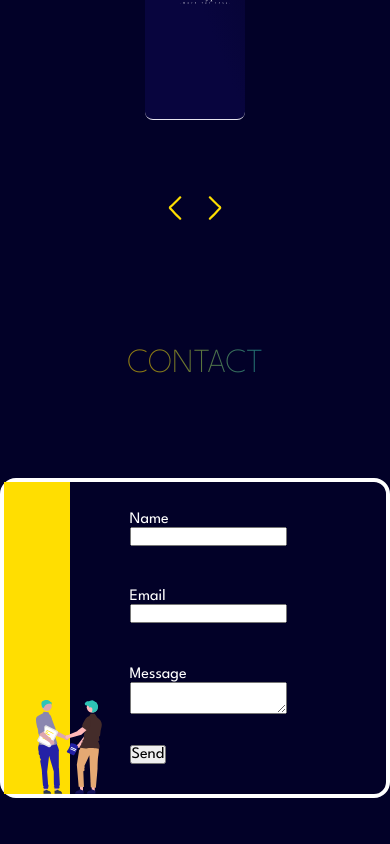
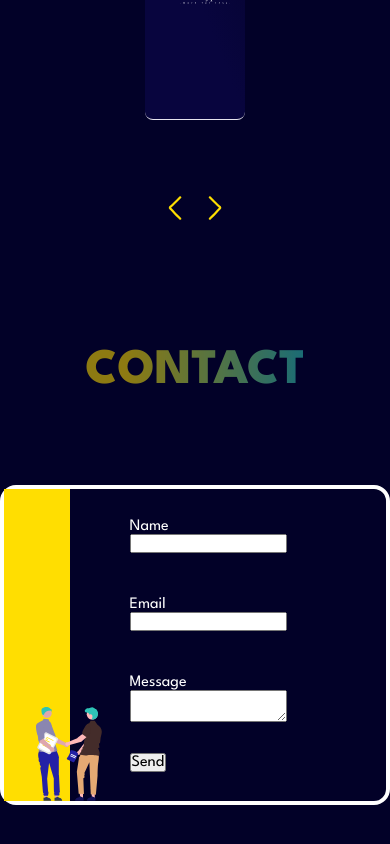
Before and after one commit to haniscape/hanyafifi-dev-2022, a React (Create React App) app: page / in a window 390 px wide. Shown: the part 3871-4715 px from the top of the page. Built offline with nearby package versions, Linux system fonts and the light colour scheme.

Commit message:
added sass to contact section

```diff
--- a/package.json
+++ b/package.json
@@ -11,7 +11,8 @@
     "nth-check": "^2.1.1",
     "react": "^18.2.0",
     "react-dom": "^18.2.0",
-    "react-scripts": "^2.1.3",
+    "react-scripts": "^5.0.1",
+    "sass": "^1.57.1",
     "web-vitals": "^2.1.4",
     "yarn": "^1.22.19"
   },
--- a/src/components/Contact/Contact.css
+++ /dev/null
@@ -1,76 +0,0 @@
-.contact {
-  width: 100%;
-  min-height: calc(100vh - 200px);
-  padding: 3rem 0;
-  display: flex;
-  justify-content: flex-start;
-  align-items: center;
-  flex-direction: column;
-}
-
-.contact .title h2 {
-  font-size: 3.75rem;
-  font-weight: 100;
-  text-transform: uppercase;
-  color: #2ec4b6;
-  background: linear-gradient(to left, #2ec4b6 0%, #ffde01 81%);
-  -webkit-background-clip: text;
-  -webkit-text-fill-color: transparent;
-  margin: 0;
-  opacity: 0.55;
-  user-select: none;
-}
-
-.contact .wrapper {
-  border: 4px solid #fff;
-  border-radius: 1rem;
-  display: flex;
-  justify-content: space-between;
-  height: 20rem;
-}
-
-.contact .wrapper .canvas {
-  width: 17vw;
-  height: 100%;
-  padding: 1rem;
-  margin: 0;
-  justify-content: flex-end;
-  background-color: #ffde01;
-  position: relative;
-}
-
-.contact .wrapper .canvas img {
-  position: absolute;
-  bottom: 0;
-  right: -2rem;
-  top: unset;
-  width: 17vw;
-}
-
-.contact .wrapper .contact-form {
-  width: 60%;
-  height: 100%;
-  padding: 1rem;
-  margin: auto;
-  display: flex;
-  flex-direction: column;
-  align-items: flex-start;
-  justify-content: space-evenly;
-}
-
-.contact .wrapper .contact-form .input-wrapper {
-  display: flex;
-  flex-direction: column;
-  height: 4rem;
-  width: 80%;
-}
-
-@media only screen and (max-width: 700px) {
-  .contact .title h2 {
-    font-size: calc(1.5rem + 2.5vw);
-  }
-  .contact .wrapper .contact-slider {
-    grid-template-columns: repeat(auto-fill, minmax(100%, 1fr));
-    grid-gap: 0.5rem;
-  }
-}
--- a/src/components/Contact/Contact.jsx
+++ b/src/components/Contact/Contact.jsx
@@ -1,5 +1,5 @@
 import React from 'react'
-import './Contact.css'
+import './Contact.scss'
 import ContactForm from './ContactForm'
 import contactPeople from "../../img/contact-people.svg";
 
--- /dev/null
+++ b/src/components/Contact/Contact.scss
@@ -0,0 +1,98 @@
+.contact {
+  width: 100%;
+  min-height: calc(100vh - 200px);
+  padding: 3rem 0;
+  display: flex;
+  justify-content: flex-start;
+  align-items: center;
+  flex-direction: column;
+
+
+  .title {
+    h2 {
+      font-size: 3.75rem;
+      font-weight: 100;
+      text-transform: uppercase;
+      color: #2ec4b6;
+      background: linear-gradient(to left, #2ec4b6 0%, #ffde01 81%);
+      -webkit-background-clip: text;
+      -webkit-text-fill-color: transparent;
+      margin: 0;
+      opacity: 0.55;
+      user-select: none;
+    }
+  }
+
+
+  .wrapper {
+    border: 4px solid #fff;
+    border-radius: 1rem;
+    display: flex;
+    justify-content: space-between;
+    height: 20rem;
+
+    .canvas {
+      width: 17vw;
+      height: 100%;
+      padding: 1rem;
+      margin: 0;
+      justify-content: flex-end;
+      background-color: #ffde01;
+      position: relative;
+
+      img {
+        position: absolute;
+        bottom: 0;
+        right: -2rem;
+        top: unset;
+        width: 17vw;
+      }
+    }
+
+    .contact-form {
+      width: 60%;
+      height: 100%;
+      padding: 1rem;
+      margin: auto;
+      display: flex;
+      flex-direction: column;
+      align-items: flex-start;
+      justify-content: space-evenly;
+
+      .input-wrapper {
+        display: flex;
+        flex-direction: column;
+        height: 4rem;
+        width: 80%;
+      }
+    }
+  }
+}
+
+
+
+
+
+
+
+
+
+@media only screen and (max-width: 700px) {
+  .contact {
+    .title {
+      h2 {
+        font-size: calc(2.5rem + 2.5vw);
+        font-weight: 700;
+      }
+    }
+  }
+
+  .contact {
+    .wrapper {
+      .contact-slider {
+        grid-template-columns: repeat(auto-fill, minmax(100%, 1fr));
+        grid-gap: 0.5rem;
+      }
+    }
+  }
+}
--- a/src/components/Contact/ContactForm.js
+++ b/src/components/Contact/ContactForm.js
@@ -1,5 +1,5 @@
 import React from 'react'
-import './Contact.css'
+import './Contact.scss'
 
 
 const ContactForm = () => {
--- a/src/index.js
+++ b/src/index.js
@@ -1,6 +1,6 @@
 import React from 'react';
 import ReactDOM from 'react-dom/client';
-import './index.css';
+import './index.scss';
 import App from './App';
 import reportWebVitals from './reportWebVitals';
 
```
Also changed, not shown: src/App.scss (renamed from src/App.css), src/index.scss (renamed from src/index.css), 1 other file (tests, documents, lock files or other folders).
